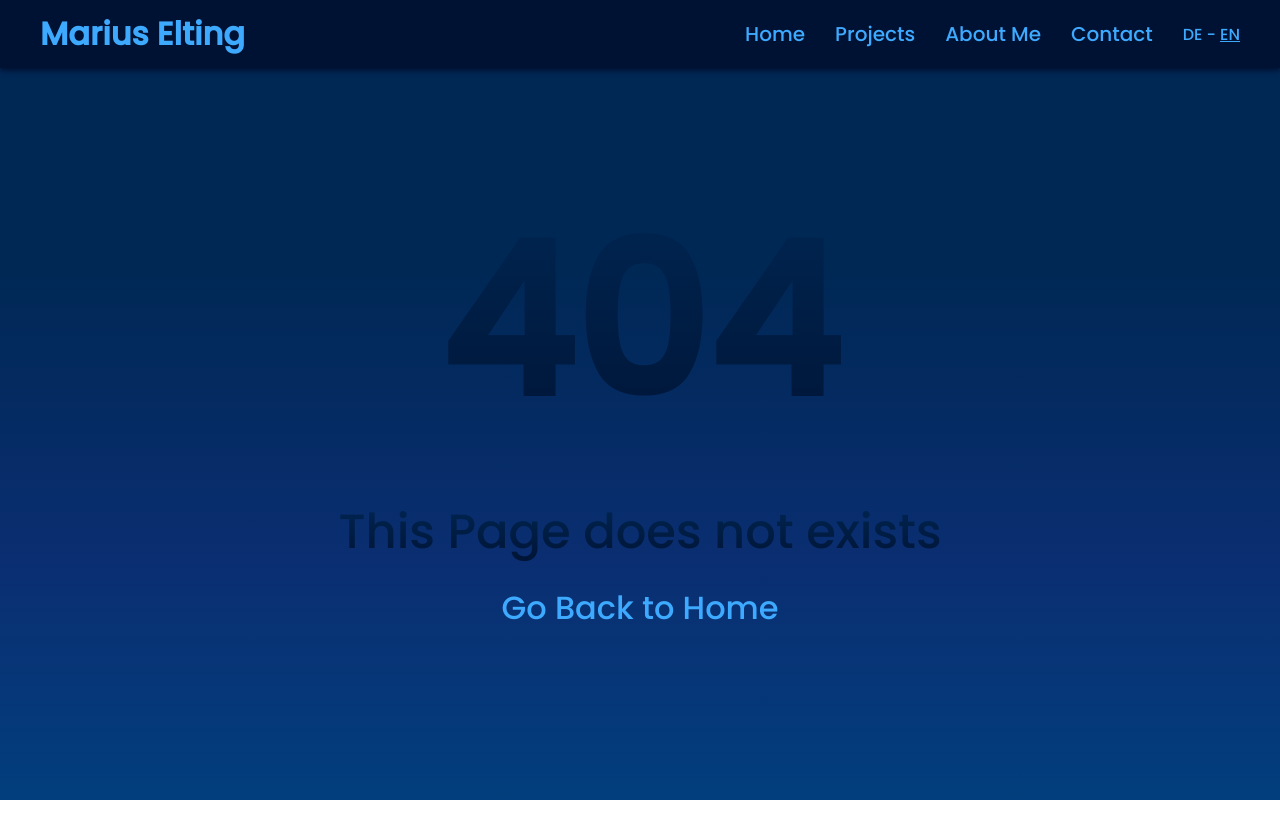
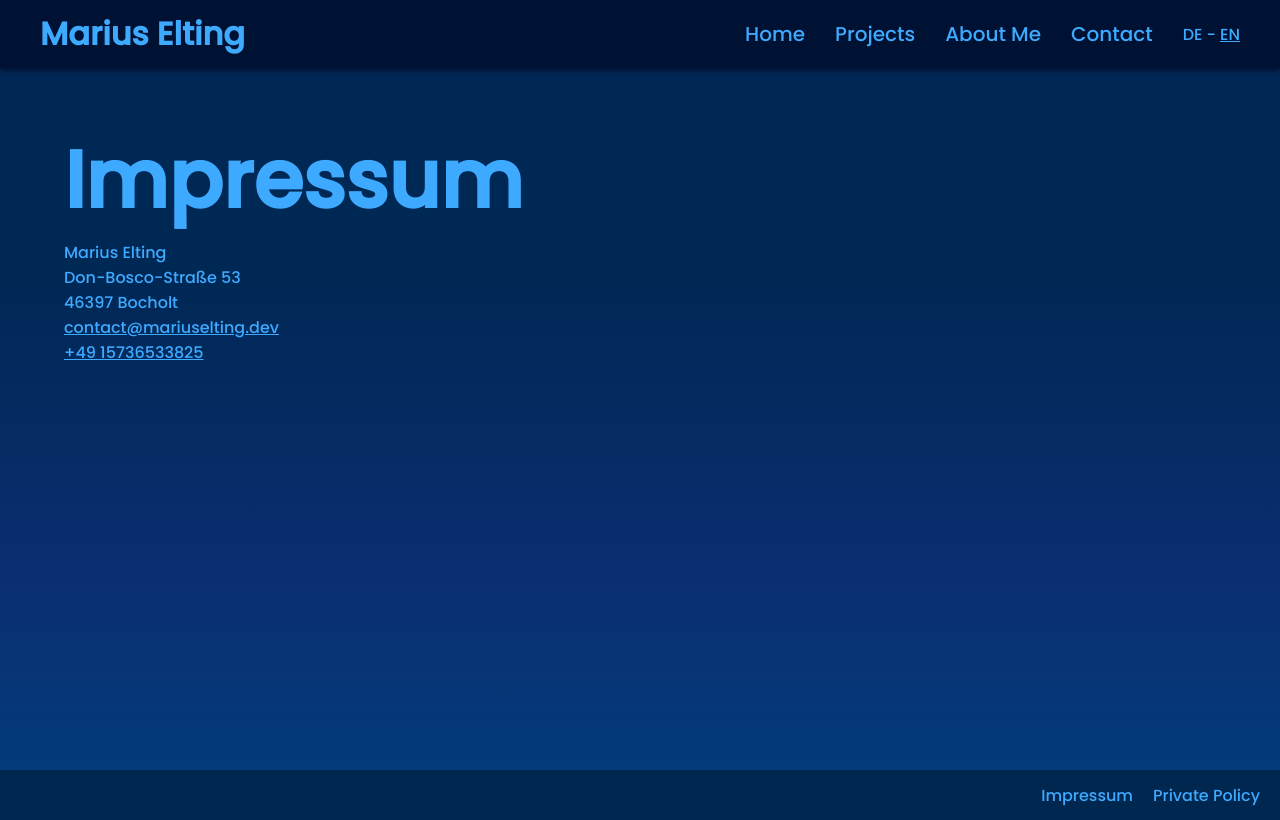
Before and after one commit to Marius-Elting/MyPortfolio, a React (Create React App) app: page /impressum in a window 1280 px wide. Before the commit this address had no page. Built offline with nearby package versions, Linux system fonts and the light colour scheme.

Commit message:
added impressum & footer

```diff
--- a/public/index.html
+++ b/public/index.html
@@ -30,10 +30,10 @@
   <title>Marius Elting Full-Stack Webdeveloper</title>
 </head>
 
-<body>
+<body id="root">
   <noscript>You need to enable JavaScript to run this app.</noscript>
   <h1 style="display: none">Marius Elting Portfolio</h1>
-  <div id="root"></div>
+  <div></div>
   <!--
       This HTML file is a template.
       If you open it directly in the browser, you will see an empty page.
--- a/src/App.css
+++ b/src/App.css
@@ -26,6 +26,7 @@ body {
   /* background-color: #002855 */
   background: linear-gradient(#002855 34%, #0a2e71 70%, #023E7D 100%);
   min-height: 90vh;
+  position: relative;
 }
 
 
--- a/src/App.js
+++ b/src/App.jsx
@@ -9,6 +9,8 @@ import AllProjects from './pages/AllProjects/AllProjects';
 import ContactPage from './pages/ContactPage/ContactPage';
 import DataPolicy from './pages/Policy/Policy';
 import Error404Page from './pages/404Page/404Page';
+import Impressum from './pages/Impressum/Impressum';
+import Footer from './components/Footer/Footer';
 
 function App() {
   const [lang, setLang] = useState("English")
@@ -50,8 +52,10 @@ function App() {
           <Route path="/projects" element={<AllProjects />} />
           <Route path="/contactme" element={<ContactPage />} />
           <Route path="/privatepolicy" element={<DataPolicy />} />
+          <Route path="/impressum" element={<Impressum />} />
           <Route path="*" element={<Error404Page />} status={404} />
         </Routes>
+        <Footer />
       </Router>
     </>
   );
--- /dev/null
+++ b/src/components/Footer/Footer.css
@@ -0,0 +1,18 @@
+#Footer-Wrapper {
+    position: absolute;
+    bottom: 0;
+    right: 0;
+    left: 0;
+    height: 50px;
+    background-color: var(--background-color-five);
+    display: flex;
+    flex-direction: row;
+    align-items: center;
+    padding: 10px 20px;
+    justify-content: flex-end;
+    gap: 20px;
+}
+
+#Footer-Wrapper a {
+    color: var(--text-color);
+}
--- /dev/null
+++ b/src/components/Footer/Footer.jsx
@@ -0,0 +1,16 @@
+import React from 'react'
+import { Link } from 'react-router-dom'
+import "./Footer.css"
+
+const Footer = () => {
+    const lang = sessionStorage.getItem("Language")
+
+    return (
+        <footer id="Footer-Wrapper">
+            <Link to="/impressum" className="underlineHover">Impressum</Link>
+            <Link to="/privatepolicy" className="underlineHover">{lang === "English" ? "Private Policy" : "Datenschutz"}</Link>
+        </footer>
+    )
+}
+
+export default Footer
--- a/src/components/Home/MyProjects/ProjectOverview.css
+++ b/src/components/Home/MyProjects/ProjectOverview.css
@@ -5,6 +5,7 @@
     gap: 3rem;
     padding: var(--main-wrapper-padding);
     margin: var(--main-wrapper-margin);
+    margin-bottom: 0;
     position: relative;
 }
 
--- a/src/pages/AllProjects/AllProjects.css
+++ b/src/pages/AllProjects/AllProjects.css
@@ -1,6 +1,8 @@
 #AllProjectsWrapper {
     margin: var(--main-wrapper-margin);
     padding: var(--main-wrapper-padding);
+    margin-bottom: 0;
+    padding-bottom: 20vh;
     display: flex;
     flex-direction: column;
     gap: 3rem;
--- a/src/pages/ContactPage/ContactPage.css
+++ b/src/pages/ContactPage/ContactPage.css
@@ -2,7 +2,8 @@
     padding: var(--top-wrapper-padding);
     margin: var(--main-wrapper-margin);
     display: flex;
-
+    margin-bottom: 0;
+    padding-bottom: 15vh;
 }
 
 .ContactPageWrapper h1 {
@@ -52,7 +53,7 @@
     justify-content: center;
     align-items: center;
     margin-top: 1rem;
-
+    color: var(--text-color);
 }
 
 .ContactPageWrapper .ContactPage-FormWrapper button {
--- a/src/pages/ContactPage/ContactPage.jsx
+++ b/src/pages/ContactPage/ContactPage.jsx
@@ -9,7 +9,7 @@ import Loading from "../../components/Loading/Loading";
 function ContactPage() {
     const [emailStatus, setEmailStatus] = useState();
     const [nameStatus, setNameStatus] = useState();
-    const [isLoading, setLoading] = useState(false)
+    const [isLoading, setLoading] = useState("")
     const emailRef = useRef();
     const subjectRef = useRef();
     const nameRef = useRef();
@@ -21,14 +21,17 @@ function ContactPage() {
 
     const sendMail = (e) => {
         e.preventDefault();
-        setLoading(true)
+        setLoading("loading")
         if (!emailRef.current.value) setEmailStatus("Error");
         if (!subjectRef.current.value) subjectRef.current.style.border = "3px solid red";
         if (!nameRef.current.value) nameRef.current.style.border = "3px solid red";
         if (!textRef.current.value) textRef.current.style.border = "3px solid red";
         if (!acceptPolicy.current.checked) acceptPolicy.current.style.outline = "3px solid red";
 
-        if (!emailRef.current.value || !subjectRef.current.value || !nameRef.current.value || !textRef.current.value || !acceptPolicy.current.checked) return;
+        if (!emailRef.current.value || !subjectRef.current.value || !nameRef.current.value || !textRef.current.value || !acceptPolicy.current.checked) {
+            setLoading("")
+            return;
+        }
         const form = new FormData(e.target);
         fetch(`${process.env.REACT_APP_URL}/contactme`,
             {
@@ -38,12 +41,12 @@ function ContactPage() {
             .then(res => {
                 if (res === "Email Error") {
                     setEmailStatus("Error");
+                    setLoading("error")
                 } else {
+                    setLoading("success")
                     setEmailStatus("OK");
                     e.target.reset();
                 }
-                setLoading(false)
-
             });
     };
 
@@ -148,10 +151,13 @@ function ContactPage() {
                     </div>
                     {/* <CustomButton type={"submit"} size={25} linkTo="/contactme">Send</CustomButton> */}
                     <div className="ContactPage-SendButtonWrapper">
-                        <button disabled={isLoading ? true : false} type="submit">
+                        <button disabled={isLoading === "loading" ? true : false} type="submit">
                             Send
                         </button>
-                        {isLoading && <Loading center={true} />}
+                        {isLoading === "loading" && <Loading center={true} />}
+                        {isLoading !== "loading" && isLoading !== "" &&
+                            <p>{isLoading === "error" ? lang === "English" ? "Unfortunately there was an Error." : "Da ist leider etwas schief gelaufen." : lang === "English" ? "Your mail has ben sent successfully." : "Deine Nachricht wurde erfolgreich versendet."}</p>
+                        }
                     </div>
                 </form>
             </section>
--- /dev/null
+++ b/src/pages/Impressum/Impressum.css
@@ -0,0 +1,20 @@
+.ImpressumWrapper {
+    padding: var(--top-wrapper-padding);
+    margin: var(--main-wrapper-margin)
+}
+
+.ImpressumWrapper h1 {
+    font-size: calc(var(--p-font-size)*5);
+    color: var(--text-color);
+}
+
+.ImpressumWrapper p,
+.ImpressumWrapper a {
+    font-size: var(--p-font-size);
+    color: var(--text-color);
+}
+
+.ImpressumWrapper a {
+    text-decoration: underline;
+    display: block;
+}
--- /dev/null
+++ b/src/pages/Impressum/Impressum.jsx
@@ -0,0 +1,17 @@
+import "./Impressum.css"
+
+function Impressum() {
+
+    return (
+        <main className="ImpressumWrapper">
+            <h1>Impressum</h1>
+            <p>Marius Elting</p>
+            <p>Don-Bosco-Straße 53</p>
+            <p>46397 Bocholt</p>
+            <a href="mailto:contact@mariuselting.dev">contact@mariuselting.dev</a>
+            <a href="tel:+4915736533825">+49 15736533825</a>
+        </main>
+    );
+}
+
+export default Impressum
```
